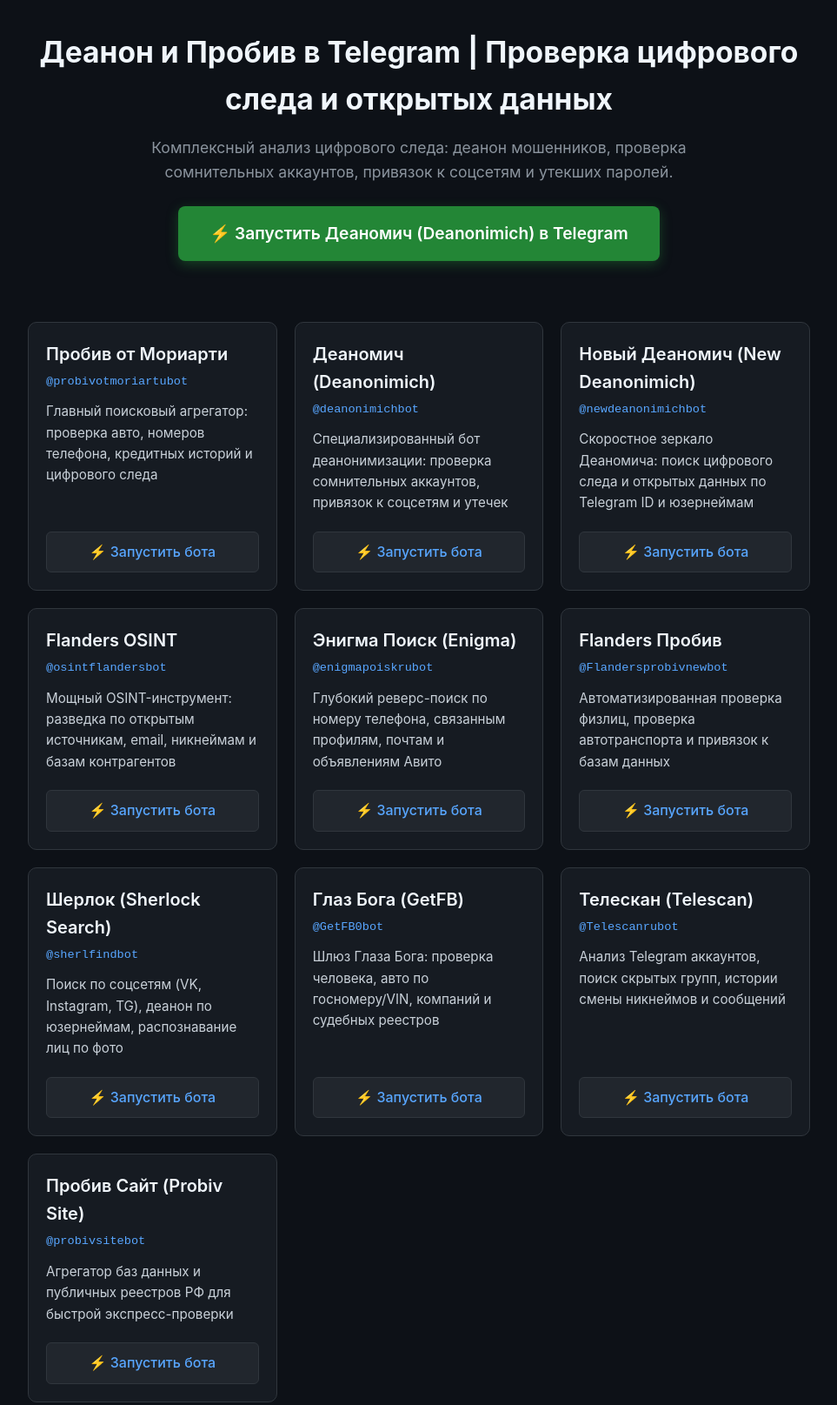
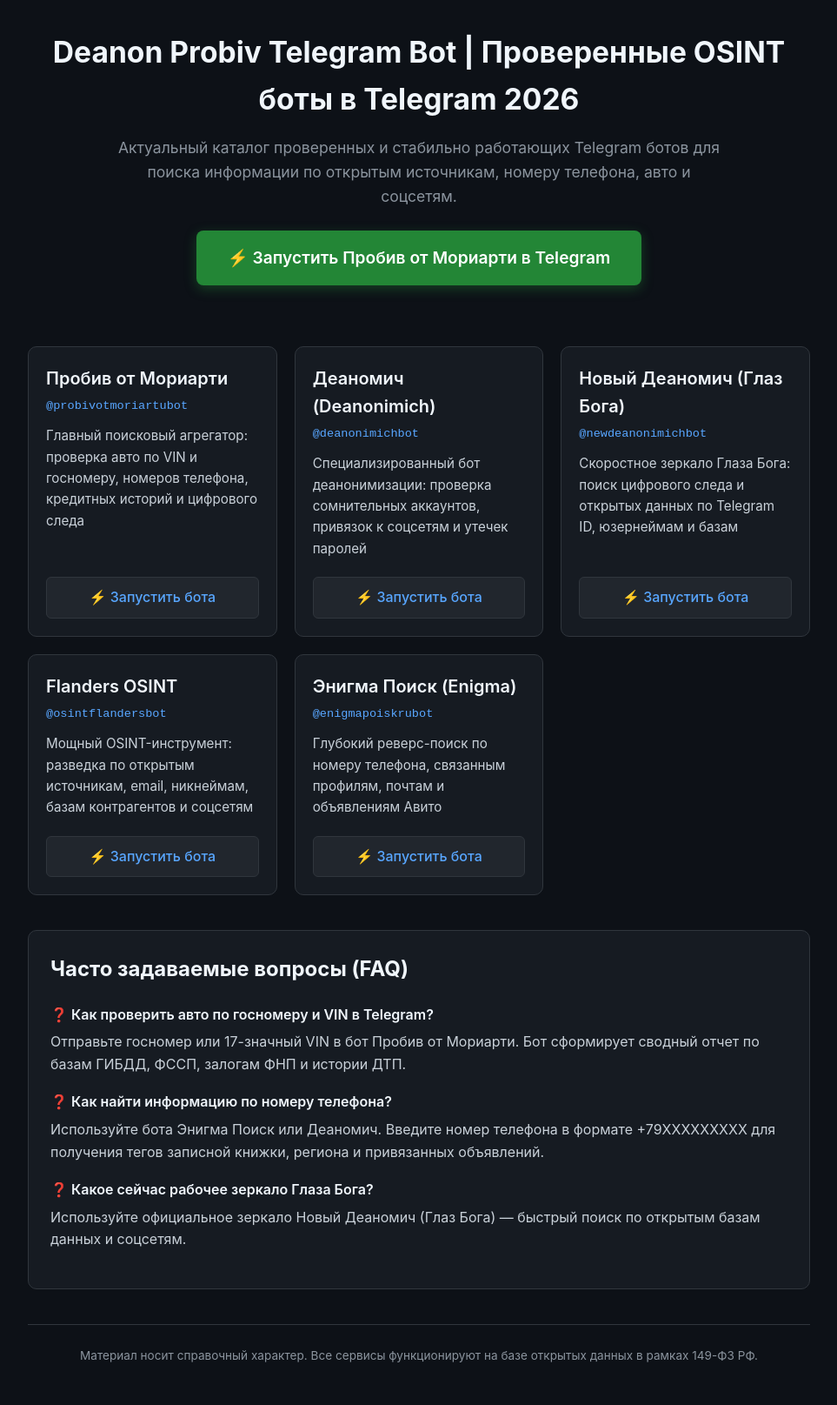
Before and after one commit to ValerieAlexiou887/deanon-probiv-telegram-bot, a plain HTML site: page index.html in a window 1280 px wide. Shown: the part 17-1632 px from the top of the page at 87% size, without its empty margins (158-1121 px from the left). After the commit the page ends 1607 px from the top, so only its background shows below. Drawn offline with Linux system fonts and the light colour scheme.

Commit message:
Update bot directory to verified active mirrors

```diff
--- a/index.html
+++ b/index.html
@@ -3,20 +3,20 @@
 <head>
     <meta charset="UTF-8">
     <meta name="viewport" content="width=device-width, initial-scale=1.0">
-    <title>Деанон и Пробив в Telegram | Проверка цифрового следа и открытых данных</title>
-    <meta name="description" content="Комплексный анализ цифрового следа: деанон мошенников, проверка сомнительных аккаунтов, привязок к соцсетям и утекших паролей.">
+    <title>Deanon Probiv Telegram Bot | Проверенные OSINT боты в Telegram 2026</title>
+    <meta name="description" content="Актуальный каталог проверенных и стабильно работающих Telegram ботов для поиска информации по открытым источникам, номеру телефона, авто и соцсетям.">
     <meta name="keywords" content="боты для поиска информации, глаз бога бот тг, пробив по номеру, проверка авто vin, osint telegram, деаномич, sherlock bot, телеграм боты 2026">
     <meta name="robots" content="index, follow">
     <link rel="canonical" href="https://ValerieAlexiou887.github.io/deanon-probiv-telegram-bot/">
-    <meta property="og:title" content="Деанон и Пробив в Telegram | Проверка цифрового следа и открытых данных">
-    <meta property="og:description" content="Комплексный анализ цифрового следа: деанон мошенников, проверка сомнительных аккаунтов, привязок к соцсетям и утекших паролей.">
+    <meta property="og:title" content="Deanon Probiv Telegram Bot | Проверенные OSINT боты в Telegram 2026">
+    <meta property="og:description" content="Актуальный каталог проверенных и стабильно работающих Telegram ботов для поиска информации по открытым источникам, номеру телефона, авто и соцсетям.">
     <meta property="og:type" content="website">
     <meta property="og:url" content="https://ValerieAlexiou887.github.io/deanon-probiv-telegram-bot/">
     <script type="application/ld+json">
-    {"@context": "https://schema.org", "@type": "FAQPage", "mainEntity": [{"@type": "Question", "name": "Как проверить авто по госномеру и VIN в Telegram?", "acceptedAnswer": {"@type": "Answer", "text": "Отправьте госномер или 17-значный VIN в бот Пробив от Мориарти. Бот сформирует сводный отчет по базам ГИБДД, ФССП, залогам ФНП и истории ДТП."}}, {"@type": "Question", "name": "Как найти информацию по номеру телефона?", "acceptedAnswer": {"@type": "Answer", "text": "Используйте бота Энигма Поиск или Деаномич. Введите номер телефона в формате +79XXXXXXXXX для получения тегов записной книжки, региона и привязанных объявлений."}}, {"@type": "Question", "name": "Безопасно ли использовать OSINT боты?", "acceptedAnswer": {"@type": "Answer", "text": "Да, сервисы агрегируют исключительно открытые сведения из публичных реестров и досок объявлений в строгом соответствии с 149-ФЗ РФ."}}]}
+    {"@context": "https://schema.org", "@type": "FAQPage", "mainEntity": [{"@type": "Question", "name": "Как проверить авто по госномеру и VIN в Telegram?", "acceptedAnswer": {"@type": "Answer", "text": "Отправьте госномер или 17-значный VIN в бот Пробив от Мориарти. Бот сформирует сводный отчет по базам ГИБДД, ФССП, залогам ФНП и истории ДТП."}}, {"@type": "Question", "name": "Как найти информацию по номеру телефона?", "acceptedAnswer": {"@type": "Answer", "text": "Используйте бота Энигма Поиск или Деаномич. Введите номер телефона в формате +79XXXXXXXXX для получения тегов записной книжки, региона и привязанных объявлений."}}, {"@type": "Question", "name": "Какое сейчас рабочее зеркало Глаза Бога?", "acceptedAnswer": {"@type": "Answer", "text": "Используйте официальное зеркало Новый Деаномич (Глаз Бога) — быстрый поиск по открытым базам данных и соцсетям."}}]}
     </script>
     <script type="application/ld+json">
-    {"@context": "https://schema.org", "@type": "SoftwareApplication", "name": "Деанон и Пробив в Telegram | Проверка цифрового следа и открытых данных", "operatingSystem": "Telegram, Web, Android, iOS, Windows, macOS", "applicationCategory": "UtilitiesApplication", "offers": {"@type": "Offer", "price": "0", "priceCurrency": "RUB"}, "description": "Комплексный анализ цифрового следа: деанон мошенников, проверка сомнительных аккаунтов, привязок к соцсетям и утекших паролей."}
+    {"@context": "https://schema.org", "@type": "SoftwareApplication", "name": "Deanon Probiv Telegram Bot | Проверенные OSINT боты в Telegram 2026", "operatingSystem": "Telegram, Web, Android, iOS, Windows, macOS", "applicationCategory": "UtilitiesApplication", "offers": {"@type": "Offer", "price": "0", "priceCurrency": "RUB"}, "description": "Актуальный каталог проверенных и стабильно работающих Telegram ботов для поиска информации по открытым источникам, номеру телефона, авто и соцсетям."}
     </script>
     <style>
         :root {
@@ -89,9 +89,9 @@
 <body>
     <div class="container">
         <header>
-            <h1>Деанон и Пробив в Telegram | Проверка цифрового следа и открытых данных</h1>
-            <p class="subtitle">Комплексный анализ цифрового следа: деанон мошенников, проверка сомнительных аккаунтов, привязок к соцсетям и утекших паролей.</p>
-            <a href="https://t.me/deanonimichbot?start=nO9wWn_gE466D" class="cta-btn" target="_blank" rel="noopener">⚡ Запустить Деаномич (Deanonimich) в Telegram</a>
+            <h1>Deanon Probiv Telegram Bot | Проверенные OSINT боты в Telegram 2026</h1>
+            <p class="subtitle">Актуальный каталог проверенных и стабильно работающих Telegram ботов для поиска информации по открытым источникам, номеру телефона, авто и соцсетям.</p>
+            <a href="https://t.me/probivotmoriartubot?start=_ref_nO9wWn_gE466D" class="cta-btn" target="_blank" rel="noopener">⚡ Запустить Пробив от Мориарти в Telegram</a>
         </header>
 
         <main>
@@ -100,28 +100,28 @@
         <div class="card">
             <div class="card-title">Пробив от Мориарти</div>
             <div class="card-tag">@probivotmoriartubot</div>
-            <p class="card-desc">Главный поисковый агрегатор: проверка авто, номеров телефона, кредитных историй и цифрового следа</p>
+            <p class="card-desc">Главный поисковый агрегатор: проверка авто по VIN и госномеру, номеров телефона, кредитных историй и цифрового следа</p>
             <a href="https://t.me/probivotmoriartubot?start=_ref_nO9wWn_gE466D" class="btn" target="_blank" rel="noopener">⚡ Запустить бота</a>
         </div>
 
         <div class="card">
             <div class="card-title">Деаномич (Deanonimich)</div>
             <div class="card-tag">@deanonimichbot</div>
-            <p class="card-desc">Специализированный бот деанонимизации: проверка сомнительных аккаунтов, привязок к соцсетям и утечек</p>
+            <p class="card-desc">Специализированный бот деанонимизации: проверка сомнительных аккаунтов, привязок к соцсетям и утечек паролей</p>
             <a href="https://t.me/deanonimichbot?start=nO9wWn_gE466D" class="btn" target="_blank" rel="noopener">⚡ Запустить бота</a>
         </div>
 
         <div class="card">
-            <div class="card-title">Новый Деаномич (New Deanonimich)</div>
+            <div class="card-title">Новый Деаномич (Глаз Бога)</div>
             <div class="card-tag">@newdeanonimichbot</div>
-            <p class="card-desc">Скоростное зеркало Деаномича: поиск цифрового следа и открытых данных по Telegram ID и юзернеймам</p>
+            <p class="card-desc">Скоростное зеркало Глаза Бога: поиск цифрового следа и открытых данных по Telegram ID, юзернеймам и базам</p>
             <a href="https://t.me/newdeanonimichbot?start=nO9wWn_gE466D" class="btn" target="_blank" rel="noopener">⚡ Запустить бота</a>
         </div>
 
         <div class="card">
             <div class="card-title">Flanders OSINT</div>
             <div class="card-tag">@osintflandersbot</div>
-            <p class="card-desc">Мощный OSINT-инструмент: разведка по открытым источникам, email, никнеймам и базам контрагентов</p>
+            <p class="card-desc">Мощный OSINT-инструмент: разведка по открытым источникам, email, никнеймам, базам контрагентов и соцсетям</p>
             <a href="https://t.me/osintflandersbot?start=nO9wWn_gE466D" class="btn" target="_blank" rel="noopener">⚡ Запустить бота</a>
         </div>
 
@@ -132,51 +132,16 @@
             <a href="https://t.me/enigmapoiskrubot?start=nO9wWn_gE466D" class="btn" target="_blank" rel="noopener">⚡ Запустить бота</a>
         </div>
 
-        <div class="card">
-            <div class="card-title">Flanders Пробив</div>
-            <div class="card-tag">@Flandersprobivnewbot</div>
-            <p class="card-desc">Автоматизированная проверка физлиц, проверка автотранспорта и привязок к базам данных</p>
-            <a href="https://t.me/Flandersprobivnewbot?start=nO9wWn_gE466D" class="btn" target="_blank" rel="noopener">⚡ Запустить бота</a>
-        </div>
-
-        <div class="card">
-            <div class="card-title">Шерлок (Sherlock Search)</div>
-            <div class="card-tag">@sherlfindbot</div>
-            <p class="card-desc">Поиск по соцсетям (VK, Instagram, TG), деанон по юзернеймам, распознавание лиц по фото</p>
-            <a href="https://t.me/sherlfindbot?start=nO9wWn_gE466D" class="btn" target="_blank" rel="noopener">⚡ Запустить бота</a>
-        </div>
-
-        <div class="card">
-            <div class="card-title">Глаз Бога (GetFB)</div>
-            <div class="card-tag">@GetFB0bot</div>
-            <p class="card-desc">Шлюз Глаза Бога: проверка человека, авто по госномеру/VIN, компаний и судебных реестров</p>
-            <a href="https://t.me/GetFB0bot?start=nO9wWn_gE466D" class="btn" target="_blank" rel="noopener">⚡ Запустить бота</a>
-        </div>
-
-        <div class="card">
-            <div class="card-title">Телескан (Telescan)</div>
-            <div class="card-tag">@Telescanrubot</div>
-            <p class="card-desc">Анализ Telegram аккаунтов, поиск скрытых групп, истории смены никнеймов и сообщений</p>
-            <a href="https://t.me/Telescanrubot?start=nO9wWn_gE466D" class="btn" target="_blank" rel="noopener">⚡ Запустить бота</a>
-        </div>
-
-        <div class="card">
-            <div class="card-title">Пробив Сайт (Probiv Site)</div>
-            <div class="card-tag">@probivsitebot</div>
-            <p class="card-desc">Агрегатор баз данных и публичных реестров РФ для быстрой экспресс-проверки</p>
-            <a href="https://t.me/probivsitebot?start=nO9wWn_gE466D" class="btn" target="_blank" rel="noopener">⚡ Запустить бота</a>
-        </div>
-
             </div>
 
             <section class="faq">
                 <h2>Часто задаваемые вопросы (FAQ)</h2>
-                <div class="faq-item"><div class="faq-q">❓ Как проверить авто по госномеру и VIN в Telegram?</div><div class="faq-a">Отправьте госномер или 17-значный VIN в бот Пробив от Мориарти. Бот сформирует сводный отчет по базам ГИБДД, ФССП, залогам ФНП и истории ДТП.</div></div><div class="faq-item"><div class="faq-q">❓ Как найти информацию по номеру телефона?</div><div class="faq-a">Используйте бота Энигма Поиск или Деаномич. Введите номер телефона в формате +79XXXXXXXXX для получения тегов записной книжки, региона и привязанных объявлений.</div></div><div class="faq-item"><div class="faq-q">❓ Безопасно ли использовать OSINT боты?</div><div class="faq-a">Да, сервисы агрегируют исключительно открытые сведения из публичных реестров и досок объявлений в строгом соответствии с 149-ФЗ РФ.</div></div>
+                <div class="faq-item"><div class="faq-q">❓ Как проверить авто по госномеру и VIN в Telegram?</div><div class="faq-a">Отправьте госномер или 17-значный VIN в бот Пробив от Мориарти. Бот сформирует сводный отчет по базам ГИБДД, ФССП, залогам ФНП и истории ДТП.</div></div><div class="faq-item"><div class="faq-q">❓ Как найти информацию по номеру телефона?</div><div class="faq-a">Используйте бота Энигма Поиск или Деаномич. Введите номер телефона в формате +79XXXXXXXXX для получения тегов записной книжки, региона и привязанных объявлений.</div></div><div class="faq-item"><div class="faq-q">❓ Какое сейчас рабочее зеркало Глаза Бога?</div><div class="faq-a">Используйте официальное зеркало Новый Деаномич (Глаз Бога) — быстрый поиск по открытым базам данных и соцсетям.</div></div>
             </section>
         </main>
 
         <footer>
-            <p>Материал носит исключительно справочный характер. Все сервисы функционируют на базе открытых данных в рамках 149-ФЗ РФ.</p>
+            <p>Материал носит справочный характер. Все сервисы функционируют на базе открытых данных в рамках 149-ФЗ РФ.</p>
         </footer>
     </div>
 </body>
```
